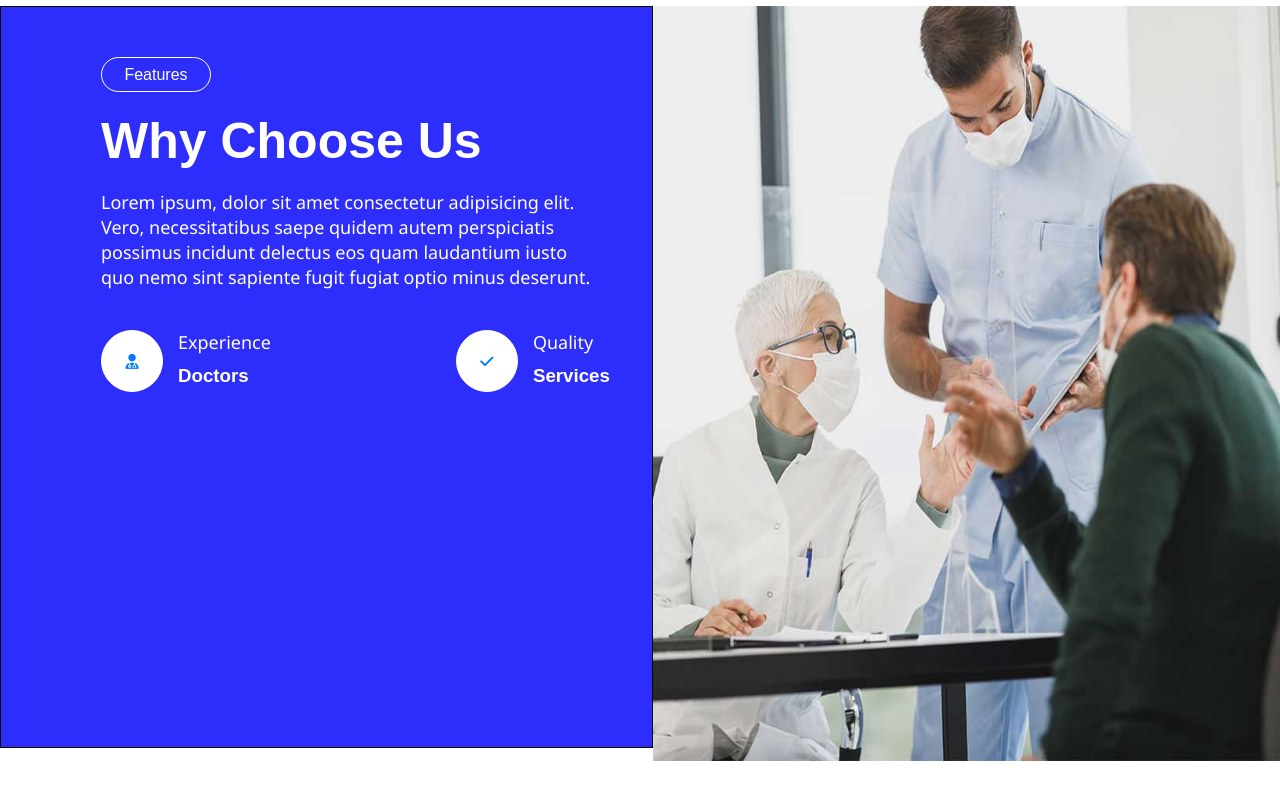
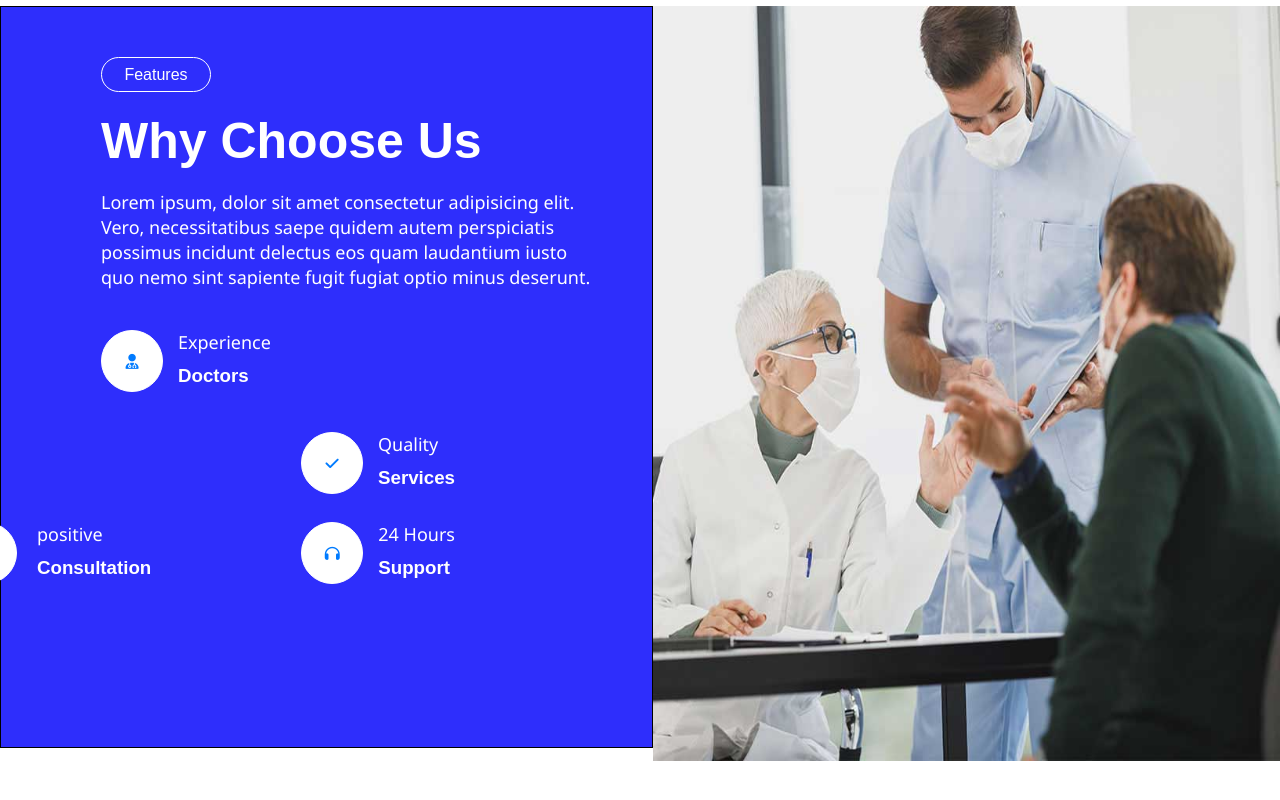
Before and after one commit to Arunprajapati-cmd/practice, a plain HTML site: page index.html in a window 1280 px wide. Shown: the part 2678-3478 px from the top of the page. Drawn offline with Linux system fonts and the light colour scheme.

Commit message:
modified

```diff
--- a/index.html
+++ b/index.html
@@ -213,6 +213,22 @@
                         <p>Quality</p>
                         <h3>Services</h3>
                     </div>
+                <div class="positive">
+                    <i class="fa fa-comment-medical text-primary"></i>
+                    <div class="down">
+                        <p>positive</p>
+                        <h3>Consultation</h3>
+                    </div>
+                <div class="support">
+                    <i class="fa fa-headphones text-primary"></i>
+                    <div class="hours">
+                        <p>24 Hours</p>
+                        <h3>Support</h3>
+                    </div>
+
+                </div>
+
+                </div>
 
 
                 </div>
--- a/style.css
+++ b/style.css
@@ -416,6 +416,7 @@ margin-top: 10px;
 }
 #features .left-part .exp{
     display: flex;
+    flex-wrap: wrap;
 
 }
 #features .left-part .exp i{
@@ -457,6 +458,7 @@ margin-top: 10px;
     width: 60px;
     border-radius: 50%;
     display: flex;
+    flex-wrap: wrap;
     justify-content: center;
     align-items: center;
     margin-top: 40px;
@@ -473,3 +475,69 @@ margin-top: 10px;
 #features .left-part .quality .rhs h3{
     margin-top: 10px;
 }
+#features .left-part .positive{
+    display: flex;
+    flex-wrap: wrap;
+    justify-content:flex-start;
+    position: relative;
+    top:90px;
+    right: 485px;
+}
+#features .left-part .positive i{
+    font-size: 15px;
+    color: #007bff;
+    border: 1px solid white;
+    height: 60px;
+    width: 60px;
+    border-radius: 50%;
+    display: flex;
+    flex-wrap: wrap;
+    justify-content: center;
+    align-items: center;
+    margin-top: 40px;
+    background-color: white;
+}
+#features .left-part .positive .down{
+   color: white;
+   padding-top:40px ;
+   position: relative;
+   left: 20px;
+   font-family: Arial, Helvetica, sans-serif;
+
+}
+#features .left-part .positive .down h3{
+    margin-top: 10px;
+}
+/* end================ */
+#features .left-part .support{
+    display: flex;
+    justify-content: end;
+    position: relative;
+    left: 170px;
+
+}
+#features .left-part .support i{
+    font-size: 15px;
+    color: #007bff;
+    border: 1px solid white;
+    height: 60px;
+    width: 60px;
+    border-radius: 50%;
+    display: flex;
+    flex-wrap: wrap;
+    justify-content: center;
+    align-items: center;
+    margin-top: 40px;
+    background-color: white;
+}
+#features .left-part .support .hours{
+   color: white;
+   padding-top:40px ;
+   position: relative;
+   left: 15px;
+   font-family: Arial, Helvetica, sans-serif;
+
+}
+#features .left-part .support .hours h3{
+    margin-top: 10px;
+}
```
